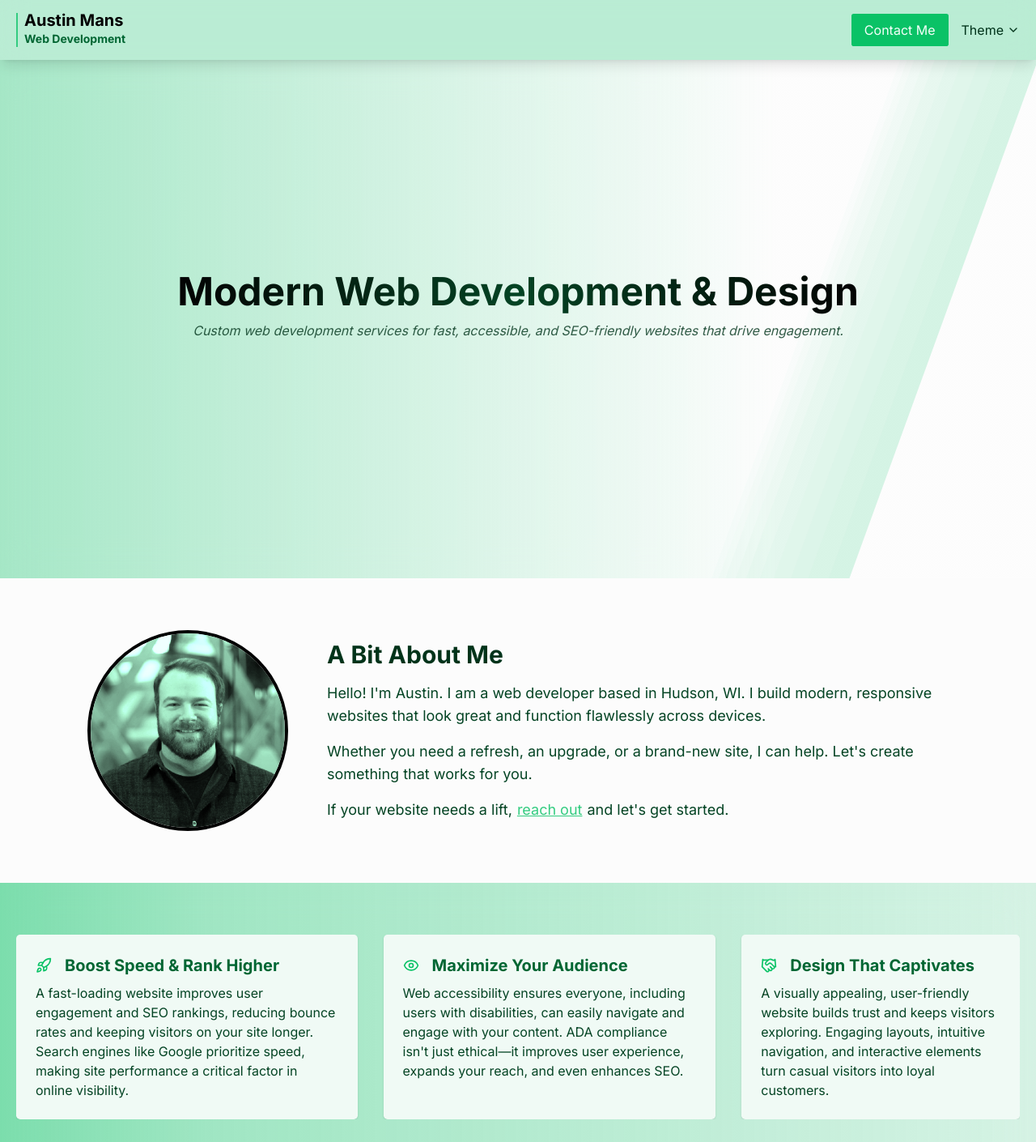
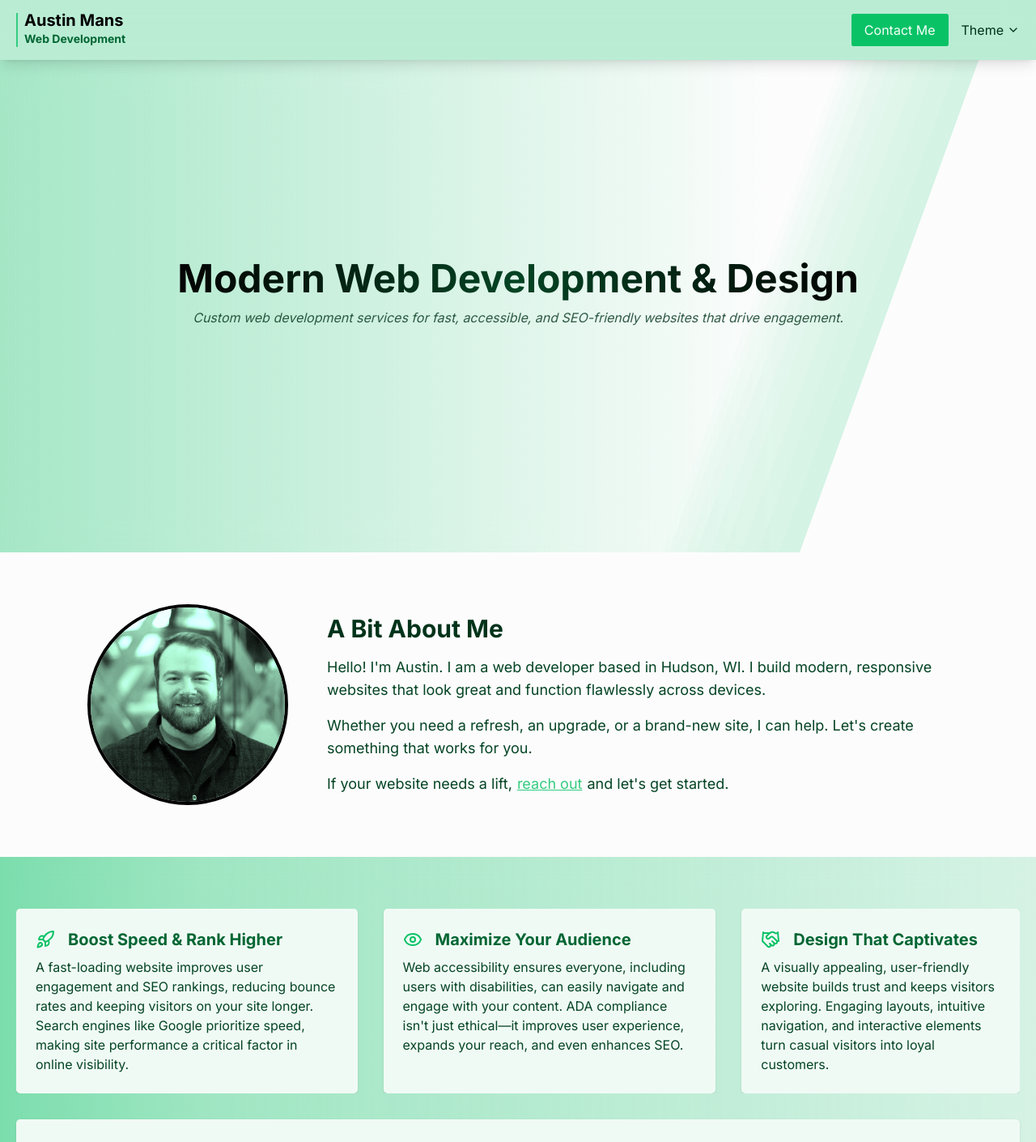
Before and after one commit to ATMcrazy8/austinmanscom-site, a Next.js app: page / in a window 1280 px wide. Shown: the top 1410 px of the page at 81% size. Built offline with nearby package versions, Linux system fonts and the light colour scheme.

Commit message:
remove unused bglogo component, componetize bg stripes, individually animate web metrics entrances

```diff
--- a/app/page.tsx
+++ b/app/page.tsx
@@ -2,7 +2,7 @@
 
 import { useTheme } from "@/app/context/ThemeProvider";
 import ThemedHeadshot from "@/components/ThemedHeadshot";
-import { motion } from "framer-motion";
+import BackgroundStripes from "@/components/BackgroundStripes";
 import WebMetricsSection from "@/components/WebMetricsSection";
 
 export default function Home() {
@@ -11,81 +11,23 @@ export default function Home() {
   if (!theme) return null;
 
   return (
-    <div className="min-h-screen text-foreground bg-background transition-colors duration-500"> {/* bg-background */}
-      <main>
+    <main className="min-h-screen text-foreground bg-background transition-colors duration-500">
+
       {/* Top Section */}
-        <section id="top" className="h-[40rem] flex flex-col items-center justify-center py-20 bg-gradient-to-r backdrop-blur-xl from-primary/30 to-monotone to-60% md:to-75% text-center scroll-mt-16 overflow-hidden relative">
+      <section
+        id="top"
+        className="h-[38rem] flex flex-col items-center justify-center py-20 bg-gradient-to-r backdrop-blur-xl from-primary/30 to-monotone to-60% md:to-75% text-center scroll-mt-16 overflow-hidden relative"
+      >
 
-          {/* Stripe Gradients */}
-          <div className="w-[160px] h-[150vh] flex items-center justify-between bg-none absolute z-0 top-[-5vh] md:top-[-10vh] right-[20%] md:right-[15%] rotate-[20deg]">
-            <motion.div
-              initial={{ opacity: 0, x: -1000, rotate: -180 }}
-              animate={{ opacity: 1, x: 0, rotate: 0 }}
-              transition={{ duration: 1.2, delay: 0.1, ease: [0.2, 0.9, 0.5, 1.03]}}
-              className="w-2 h-full bg-ring/[2%]"
-            ></motion.div>
-            <motion.div
-              initial={{ opacity: 0, x: -1000, rotate: -165 }}
-              animate={{ opacity: 1, x: 0, rotate: 0 }}
-              transition={{ duration: 1.2, delay: 0.15, ease: [0.25, 0.9, 0.45, 1.03]}}
-              className="w-2 h-full bg-ring/[4%]"
-            ></motion.div>
-            <motion.div
-              initial={{ opacity: 0, x: -1000, rotate: -150 }}
-              animate={{ opacity: 1, x: 0, rotate: 0 }}
-              transition={{ duration: 1.2, delay: 0.2, ease: [0.3, 0.7, 0.4, 1.03]}}
-              className="w-3 h-full bg-ring/[6%]"
-            ></motion.div>
-            <motion.div
-              initial={{ opacity: 0, x: -1000, rotate: -135 }}
-              animate={{ opacity: 1, x: 0, rotate: 0 }}
-              transition={{ duration: 1.2, delay: 0.25, ease: [0.35, 0.7, 0.35, 1.1]}}
-              className="w-3 h-full bg-ring/[8%]"
-            ></motion.div>
-            <motion.div
-              initial={{ opacity: 0, x: -1000, rotate: -120 }}
-              animate={{ opacity: 1, x: 0, rotate: 0}}
-              transition={{ duration: 1.2, delay: 0.3, ease: [0.4, 0.5, 0.3, 1.1]}}
-              className="w-4 h-full bg-ring/[10%]"
-            ></motion.div>
-            <motion.div
-              initial={{ opacity: 0, x: -1000, rotate: -105 }}
-              animate={{ opacity: 1, x: 0, rotate: 0}}
-              transition={{ duration: 1.2, delay: 0.35, ease: [0.45, 0.5, 0.25, 1.1]}}
-              className="w-4 h-full bg-ring/[12%]"
-            ></motion.div>
-            <motion.div
-              initial={{ opacity: 0, x: -1000, rotate: -90 }}
-              animate={{ opacity: 1, x: 0, rotate: 0}}
-              transition={{ duration: 1.2, delay: 0.4, ease: [0.5, 0.3, 0.2, 1.1]}}
-              className="w-5 h-full bg-ring/[14%]"
-            ></motion.div>
-            <motion.div
-              initial={{ opacity: 0, x: -1000, rotate: -75 }}
-              animate={{ opacity: 1, x: 0, rotate: 0}}
-              transition={{ duration: 1.2, delay: 0.45, ease: [0.55, 0.3, 0.15, 1.1]}}
-              className="w-5 h-full bg-ring/[16%]"
-            ></motion.div>
-            <motion.div
-              initial={{ opacity: 0, x: -1000, rotate: -60 }}
-              animate={{ opacity: 1, x: 0, rotate: 0 }}
-              transition={{ duration: 1.2, delay: 0.5, ease: [0.6, 0.1, 0.1, 1.1]}}
-              className="w-6 h-full bg-ring/[18%]"
-            ></motion.div>
-            <motion.div
-              initial={{ opacity: 0, x: -1000, rotate: -45 }}
-              animate={{ opacity: 1, x: 0, rotate: 0 }}
-              transition={{ duration: 1.2, delay: 0.55, ease: [0.65, 0.1, 0.05, 1.1]}}
-              className="w-6 h-full bg-ring/[20%]"
-            ></motion.div>
-          </div>
+        <BackgroundStripes />
 
         <div className="flex flex-col items-center w-full max-w-[calc(100%-40px)] z-10">
           <h1 className="text-3xl md:text-5xl font-bold mb-2 text-transparent bg-clip-text bg-gradient-to-r from-monotone-foreground via-card-foreground to-monotone-foreground pb-1 text-balance">
             Modern Web Development &amp; Design
           </h1>
           <i className="max-w-[99.24%] sm:max-w-[88.5%] text-balance text-xs md:text-base text-foreground/80 mb-8">
-              Custom web development services for fast, accessible, and SEO-friendly websites that drive engagement.
+            Custom web development services for fast, accessible, and
+            SEO-friendly websites that drive engagement.
           </i>
           {/* <button
             onClick={() => document.getElementById("showcase")?.scrollIntoView({ behavior: "smooth" })}
@@ -98,16 +40,19 @@ export default function Home() {
       {/* About Section */}
       <section id="about" className="py-16 bg-monotone scroll-mt-16">
         <div className="max-w-[calc(100%-40px)] flex flex-col md:flex-row container items-center justify-center mx-auto text-start gap-12">
-            {/* Themed Headshot Component */}
+
           <ThemedHeadshot />
 
           <div>
             <h2 className="text-3xl font-semibold mb-4">A Bit About Me</h2>
             <p className="text-lg text-card-foreground max-w-3xl mx-auto mb-4">
-                Hello! I&apos;m Austin. I am a web developer based in Hudson, WI. I build modern, responsive websites that look great and function flawlessly across devices.
+              Hello! I&apos;m Austin. I am a web developer based in Hudson,
+              WI. I build modern, responsive websites that look great and
+              function flawlessly across devices.
             </p>
             <p className="text-lg text-card-foreground max-w-3xl mx-auto mb-4">
-                Whether you need a refresh, an upgrade, or a brand-new site, I can help. Let&apos;s create something that works for you.
+              Whether you need a refresh, an upgrade, or a brand-new site, I
+              can help. Let&apos;s create something that works for you.
             </p>
             <p className="w-auto text-lg text-card-foreground max-w-3xl mx-auto">
               If your website needs a lift,
@@ -123,58 +68,88 @@ export default function Home() {
         </div>
       </section>
 
-
       {/* Why Web Matters Section */}
       <section className="flex items-center justify-center py-16 min-h-[100vh] backdrop-blur-xl bg-gradient-to-r from-ring/60 via-ring/40 via-20% to-ring/10">
         <div className="w-[calc(100%-40px)] max-w-[1520px] flex flex-col items-center justify-center mx-auto text-center gap-8">
+
           <WebMetricsSection />
 
           <div className="w-full flex flex-col items-start shadow text-start p-6 bg-card rounded-lg gap-2">
-              <h2 className="text-3xl text-monotone-foreground font-semibold">Prioritizing Your Web Presence: <i className="text-card-foreground">Why It Matters</i></h2>
+            <h2 className="text-3xl text-monotone-foreground font-semibold">
+              Prioritizing Your Web Presence:{" "}
+              <i className="text-card-foreground">Why It Matters</i>
+            </h2>
             <div className="flex flex-col items-start text-base/[1.4rem] text-card-foreground gap-8">
               <p>
-                  A well-designed website is more than just <b>visual appeal</b>—it&apos;s the foundation of your <b>brand&apos;s online success</b>. Performance, accessibility, and user experience <b>directly influence customer retention and SEO rankings</b>.
+                A well-designed website is more than just <b>visual appeal</b>
+                —it&apos;s the foundation of your{" "}
+                <b>brand&apos;s online success</b>. Performance,
+                accessibility, and user experience{" "}
+                <b>directly influence customer retention and SEO rankings</b>.
               </p>
               <div>
-                  <h3 className="text-lg font-medium text-foreground">Site Speed &amp; Performance:</h3>
+                <h3 className="text-lg font-medium text-foreground">
+                  Site Speed &amp; Performance:
+                </h3>
                 <p className="text-sm text-muted-foreground">
-                    Users expect pages to load in <b>under 3 seconds</b>. Any delay leads to lost conversions and a lower ranking in Google&apos;s search results.
+                  Users expect pages to load in <b>under 3 seconds</b>. Any
+                  delay leads to lost conversions and a lower ranking in
+                  Google&apos;s search results.
                 </p>
               </div>
               <div>
-                  <h3 className="text-lg font-medium text-foreground">SEO &amp; Discoverability:</h3>
+                <h3 className="text-lg font-medium text-foreground">
+                  SEO &amp; Discoverability:
+                </h3>
                 <p className="text-sm text-muted-foreground">
-                    A strong web presence ensures <b>search engines rank your site higher</b>, bringing in new customers. Without <b>proper SEO</b>, your business risks being invisible online.
+                  A strong web presence ensures{" "}
+                  <b>search engines rank your site higher</b>, bringing in new
+                  customers. Without <b>proper SEO</b>, your business risks
+                  being invisible online.
                 </p>
               </div>
               <div>
-                  <h3 className="text-lg font-medium text-foreground">User Experience &amp; Retention:</h3>
+                <h3 className="text-lg font-medium text-foreground">
+                  User Experience &amp; Retention:
+                </h3>
                 <p className="text-sm text-muted-foreground">
-                    A poorly designed site—confusing navigation, slow load times, or clashing colors—can push visitors away in <b>seconds</b>. Good design naturally encourages engagement, trust, and conversions.
+                  A poorly designed site—confusing navigation, slow load
+                  times, or clashing colors—can push visitors away in{" "}
+                  <b>seconds</b>. Good design naturally encourages engagement,
+                  trust, and conversions.
                 </p>
               </div>
               <div>
-                  <h3 className="text-lg font-medium text-foreground">Smart Web Strategies for Growth:</h3>
+                <h3 className="text-lg font-medium text-foreground">
+                  Smart Web Strategies for Growth:
+                </h3>
                 <p className="text-sm text-muted-foreground">
-                    Whether your site needs a <b>redesign, optimization, or small tweaks</b>, I help businesses build high-performance websites that <b>stand out, rank higher, and drive results</b>.
+                  Whether your site needs a{" "}
+                  <b>redesign, optimization, or small tweaks</b>, I help
+                  businesses build high-performance websites that{" "}
+                  <b>stand out, rank higher, and drive results</b>.
                 </p>
               </div>
 
-                <b>
-                Let&apos;s build a site that works for you!
-                </b>
+              <b>Let&apos;s build a site that works for you!</b>
             </div>
           </div>
         </div>
       </section>
 
       {/* Contact Section */}
-        <section id="contact" className="flex items-center justify-center min-h-[50vh] bg-monotone scroll-mt-16">
+      <section
+        id="contact"
+        className="flex items-center justify-center min-h-[50vh] bg-monotone scroll-mt-16"
+      >
         <div className="w-[calc(100%-40px)] max-w-[1520px] py-12 flex flex-col items-center justify-between text-start gap-10">
           <div className="flex flex-col items-center text-center gap-4 text-pretty max-w-[28rem]">
-              <h2 className="text-3xl md:text-5xl font-semibold text-foreground">Still Here?</h2>
+            <h2 className="text-3xl md:text-5xl font-semibold text-foreground">
+              Still Here?
+            </h2>
             <p className="text-sm md:text-lg text-card-foreground mx-auto">
-                Let&apos;s Chat. Email or text are usually best, but I can be reached at any of the following:
+              Let&apos;s Chat. Email or text are usually best, but I can be
+              reached at any of the following:
             </p>
           </div>
           <div className="block w-full max-w-[28rem] mx-auto">
@@ -195,7 +170,9 @@ export default function Home() {
                   target="_blank"
                 >
                   <h3 className="w-16">Email: </h3>
-                    <p className="w-48 text-end  ml-auto mr-0">austin.t.mans@gmail.com</p>
+                  <p className="w-48 text-end  ml-auto mr-0">
+                    austin.t.mans@gmail.com
+                  </p>
                 </a>
               </li>
               <li>
@@ -213,14 +190,15 @@ export default function Home() {
         </div>
       </section>
 
-      </main>
-
       {/* Footer */}
       <footer className="w-full p-2 flex items-center justify-center bg-card text-center">
         <p className="max-w-[calc(100%-40px)] text-[8px] md:text-xs text-muted-foreground">
-          &copy; {new Date().getFullYear()} Austin Mans Portfolio. All rights reserved.
+          &copy; {new Date().getFullYear()} Austin Mans Portfolio. All rights
+          reserved.
         </p>
       </footer>
-    </div>
+
+    </main>
+
   );
 }
--- /dev/null
+++ b/components/BackgroundStripes.tsx
@@ -0,0 +1,108 @@
+import { motion } from "framer-motion";
+
+export default function BackgroundStripes() {
+    return (
+        <div className="w-[160px] h-[46rem] flex items-center justify-between bg-none absolute z-0 top-[-4%] md:top-[-8%] right-[20%] md:right-[15%] rotate-[20deg]">
+            <motion.div
+                initial={{ opacity: 0, x: -1000, rotate: -180 }}
+                animate={{ opacity: 1, x: 0, rotate: 0 }}
+                transition={{
+                duration: 1.2,
+                delay: 0.1,
+                ease: [0.2, 0.9, 0.5, 1.03],
+                }}
+                className="w-2 h-[140%] bg-ring/[2%]"
+            ></motion.div>
+            <motion.div
+                initial={{ opacity: 0, x: -1000, rotate: -165 }}
+                animate={{ opacity: 1, x: 0, rotate: 0 }}
+                transition={{
+                duration: 1.2,
+                delay: 0.15,
+                ease: [0.25, 0.9, 0.45, 1.03],
+                }}
+                className="w-2 h-[140%] bg-ring/[4%]"
+            ></motion.div>
+            <motion.div
+                initial={{ opacity: 0, x: -1000, rotate: -150 }}
+                animate={{ opacity: 1, x: 0, rotate: 0 }}
+                transition={{
+                duration: 1.2,
+                delay: 0.2,
+                ease: [0.3, 0.7, 0.4, 1.03],
+                }}
+                className="w-3 h-full bg-ring/[6%]"
+            ></motion.div>
+            <motion.div
+                initial={{ opacity: 0, x: -1000, rotate: -135 }}
+                animate={{ opacity: 1, x: 0, rotate: 0 }}
+                transition={{
+                duration: 1.2,
+                delay: 0.25,
+                ease: [0.35, 0.7, 0.35, 1.1],
+                }}
+                className="w-3 h-[140%] bg-ring/[8%]"
+            ></motion.div>
+            <motion.div
+                initial={{ opacity: 0, x: -1000, rotate: -120 }}
+                animate={{ opacity: 1, x: 0, rotate: 0 }}
+                transition={{
+                duration: 1.2,
+                delay: 0.3,
+                ease: [0.4, 0.5, 0.3, 1.1],
+                }}
+                className="w-4 h-[140%] bg-ring/[10%]"
+            ></motion.div>
+            <motion.div
+                initial={{ opacity: 0, x: -1000, rotate: -105 }}
+                animate={{ opacity: 1, x: 0, rotate: 0 }}
+                transition={{
+                duration: 1.2,
+                delay: 0.35,
+                ease: [0.45, 0.5, 0.25, 1.1],
+                }}
+                className="w-4 h-[140%] bg-ring/[12%]"
+            ></motion.div>
+            <motion.div
+                initial={{ opacity: 0, x: -1000, rotate: -90 }}
+                animate={{ opacity: 1, x: 0, rotate: 0 }}
+                transition={{
+                duration: 1.2,
+                delay: 0.4,
+                ease: [0.5, 0.3, 0.2, 1.1],
+                }}
+                className="w-5 h-[140%] bg-ring/[14%]"
+            ></motion.div>
+            <motion.div
+                initial={{ opacity: 0, x: -1000, rotate: -75 }}
+                animate={{ opacity: 1, x: 0, rotate: 0 }}
+                transition={{
+                duration: 1.2,
+                delay: 0.45,
+                ease: [0.55, 0.3, 0.15, 1.1],
+                }}
+                className="w-5 h-[140%] bg-ring/[16%]"
+            ></motion.div>
+            <motion.div
+                initial={{ opacity: 0, x: -1000, rotate: -60 }}
+                animate={{ opacity: 1, x: 0, rotate: 0 }}
+                transition={{
+                duration: 1.2,
+                delay: 0.5,
+                ease: [0.6, 0.1, 0.1, 1.1],
+                }}
+                className="w-6 h-[140%] bg-ring/[18%]"
+            ></motion.div>
+            <motion.div
+                initial={{ opacity: 0, x: -1000, rotate: -45 }}
+                animate={{ opacity: 1, x: 0, rotate: 0 }}
+                transition={{
+                duration: 1.2,
+                delay: 0.55,
+                ease: [0.65, 0.1, 0.05, 1.1],
+                }}
+                className="w-6 h-[140%] bg-ring/[20%]"
+            ></motion.div>
+        </div>
+    )
+}
--- a/components/WebMetricsSection.tsx
+++ b/components/WebMetricsSection.tsx
@@ -1,58 +1,63 @@
 "use client";
 
-import { motion, useScroll, useTransform } from "framer-motion";
-import { useRef } from "react";
+import { motion } from "framer-motion";
 import { Rocket, Eye, Handshake } from "lucide-react";
 
 const webMetrics = [
-  { title: "Boost Speed & Rank Higher", description: "A fast-loading website improves user engagement and SEO rankings, reducing bounce rates and keeping visitors on your site longer. Search engines like Google prioritize speed, making site performance a critical factor in online visibility.", icon: Rocket },
-  { title: "Maximize Your Audience", description: "Web accessibility ensures everyone, including users with disabilities, can easily navigate and engage with your content. ADA compliance isn't just ethical—it improves user experience, expands your reach, and even enhances SEO.", icon: Eye },
-  { title: "Design That Captivates", description: "A visually appealing, user-friendly website builds trust and keeps visitors exploring. Engaging layouts, intuitive navigation, and interactive elements turn casual visitors into loyal customers.", icon: Handshake },
+  {
+    title: "Boost Speed & Rank Higher",
+    description: "A fast-loading website improves user engagement and SEO rankings, reducing bounce rates and keeping visitors on your site longer. Search engines like Google prioritize speed, making site performance a critical factor in online visibility.",
+    icon: Rocket
+  },
+  {
+    title: "Maximize Your Audience",
+    description: "Web accessibility ensures everyone, including users with disabilities, can easily navigate and engage with your content. ADA compliance isn't just ethical—it improves user experience, expands your reach, and even enhances SEO.",
+    icon: Eye
+  },
+  {
+    title: "Design That Captivates",
+    description: "A visually appealing, user-friendly website builds trust and keeps visitors exploring. Engaging layouts, intuitive navigation, and interactive elements turn casual visitors into loyal customers.",
+    icon: Handshake
+  },
 ];
 
-export default function WebMetricsSection() {
-  const ref = useRef(null);
-  const { scrollYProgress } = useScroll({
-    target: ref,
-    offset: ["start 90%", "start 60%"],
-  });
-
-  const containerVariants = {
-    hidden: { opacity: 0 },
-    show: {
-      opacity: 1,
-      transition: {
-        staggerChildren: 0.3, // Stagger each child animation
-      },
-    },
-  };
-
-  const itemVariants = {
-    hidden: { opacity: 0, y: 100 },
-    show: { opacity: 1, y: 0, transition: { duration: 0.6, ease: [0.4, 0, 0.2, 1] } },
-  };
-
+// ✅ Single Web Metric Component
+const WebMetricItem = ({ title, description, icon: Icon, index }: { title: string; description: string; icon: any; index: number }) => {
   return (
     <motion.div
-      ref={ref}
-      variants={containerVariants}
+      initial={{ opacity: 0, y: 100 }}  // Start hidden & off-screen
+      whileInView={{ opacity: 1, y: 0 }} // Animate in when visible
+      viewport={{ once: false, amount: 0.5 }} // Trigger when 50% in view
+      transition={{ duration: 0.6, delay: index * 0.2, ease: [0.4, 0, 0.2, 1] }} // Stagger effect
+      className="p-6 bg-card rounded-lg shadow flex flex-col items-start justify-start text-start gap-2"
+    >
+      <div className="flex flex-row items-center text-start gap-4">
+        <Icon className="w-6 h-6 text-primary" />
+        <h3 className="text-xl text-secondary-foreground font-bold">{title}</h3>
+      </div>
+      <p className="text-card-foreground">{description}</p>
+    </motion.div>
+  );
+};
+
+// ✅ Web Metrics Section
+export default function WebMetricsSection() {
+  return (
+    <motion.div
       initial="hidden"
       whileInView="show"
-      viewport={{ once: false, amount: 0.5 }} // Trigger when 50% visible
+      viewport={{ once: false, amount: 0.5 }}
+      variants={{
+        hidden: { opacity: 1 }, // Keep the wrapper visible, just stagger children
+        show: {
+          opacity: 1,
+          transition: { staggerChildren: 0.3 }, // Stagger children when visible
+        },
+      }}
       className="flex flex-col lg:flex-row w-full lg:w-auto gap-8 justify-between overflow-hidden"
     >
-      {webMetrics.map(({ title, description, icon: Icon }) => (
-        <motion.div
-          key={title}
-          variants={itemVariants}
-          className="p-6 bg-card rounded-lg shadow flex flex-col items-start justify-start text-start gap-2"
-        >
-          <div className="flex flex-row items-center text-start gap-4">
-            <Icon className="w-5 h-5 text-primary" />
-            <h3 className="text-xl text-secondary-foreground font-bold">{title}</h3>
-          </div>
-          <p className="text-card-foreground">{description}</p>
-        </motion.div>
+      {webMetrics.map((metric, index) => (
+        <WebMetricItem key={metric.title} {...metric} index={index} />
       ))}
     </motion.div>
   );
```
Also changed, not shown: components/BackgroundLogo.tsx (renamed from components/BackgroundLogo.jsx). Lines whose indentation alone changed are shown as unchanged.
